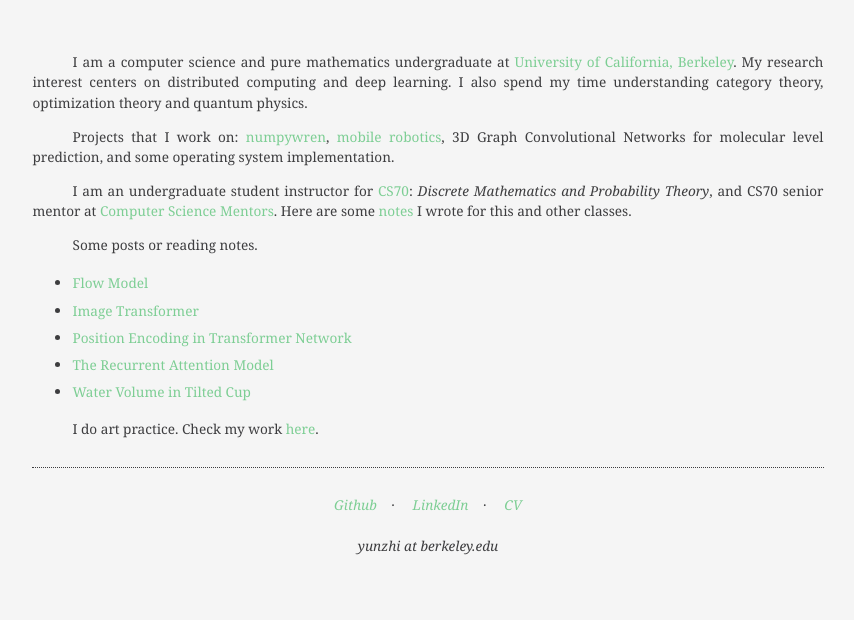
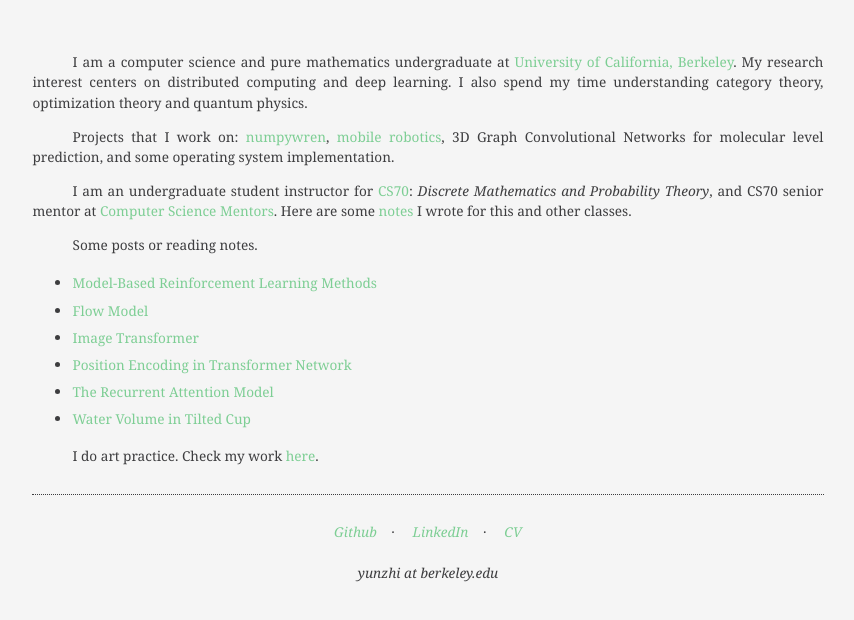
Before and after one commit to zzyunzhi/zzyunzhi.github.io, a plain HTML site: page index.html in a window 1280 px wide. Shown: the part 206-826 px from the top of the page, without its empty margins (212-1066 px from the left). Drawn offline with Linux system fonts and the light colour scheme.

Commit message:
model based

```diff
--- a/index.html
+++ b/index.html
@@ -21,6 +21,7 @@
         </div>
         <p> Some posts or reading notes. <p>
         <ul>
+            <li><a href="./posts/post6/mbrl.pdf">Model-Based Reinforcement Learning Methods</a>
             <li><a href="./posts/post5/flow.html">Flow Model</a>
             <li><a href="./posts/post4/imgtf.html">Image Transformer</a>
             <li><a href="./posts/post3/transformer.html">Position Encoding in Transformer Network</a>
```
Also changed, not shown: 1 other file.
